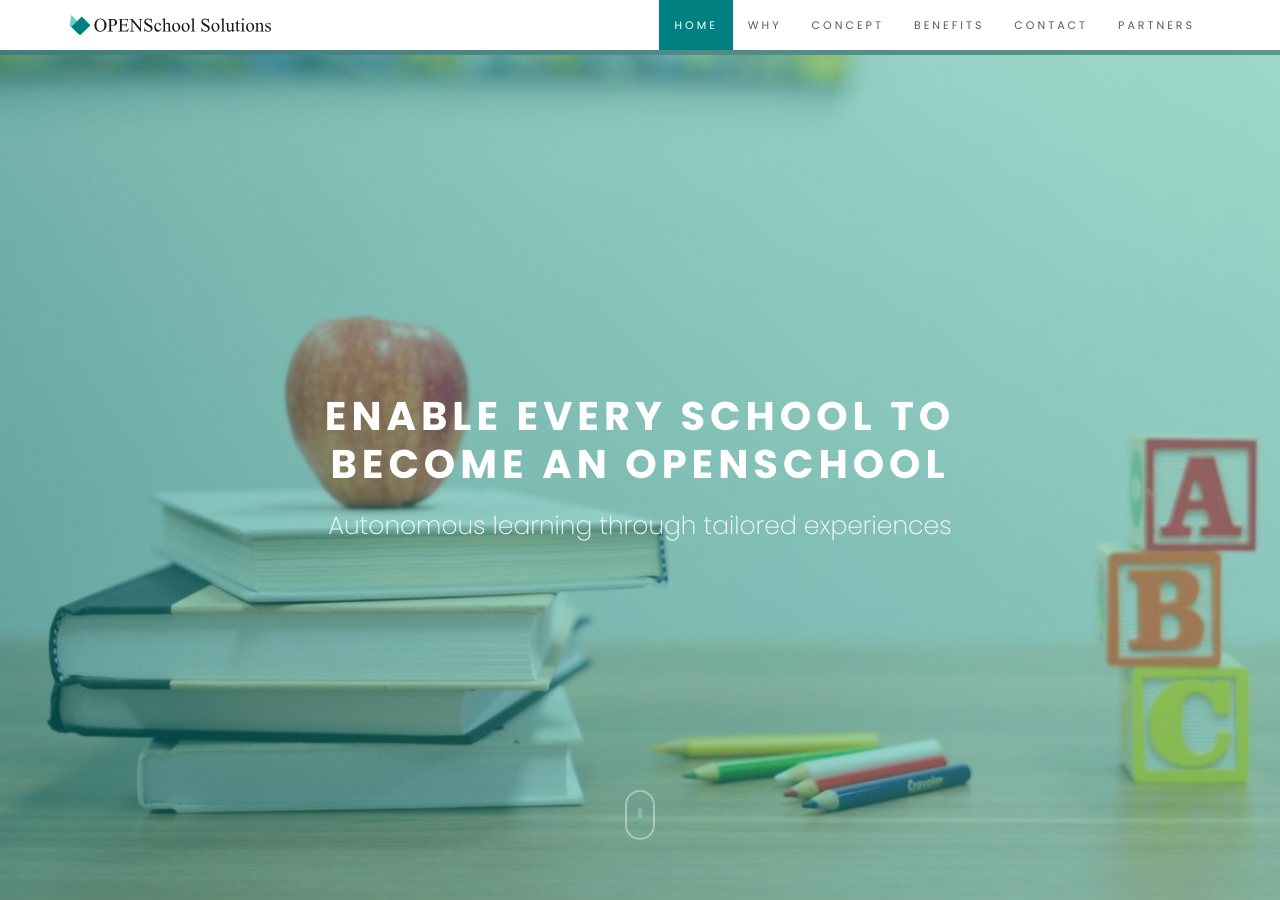
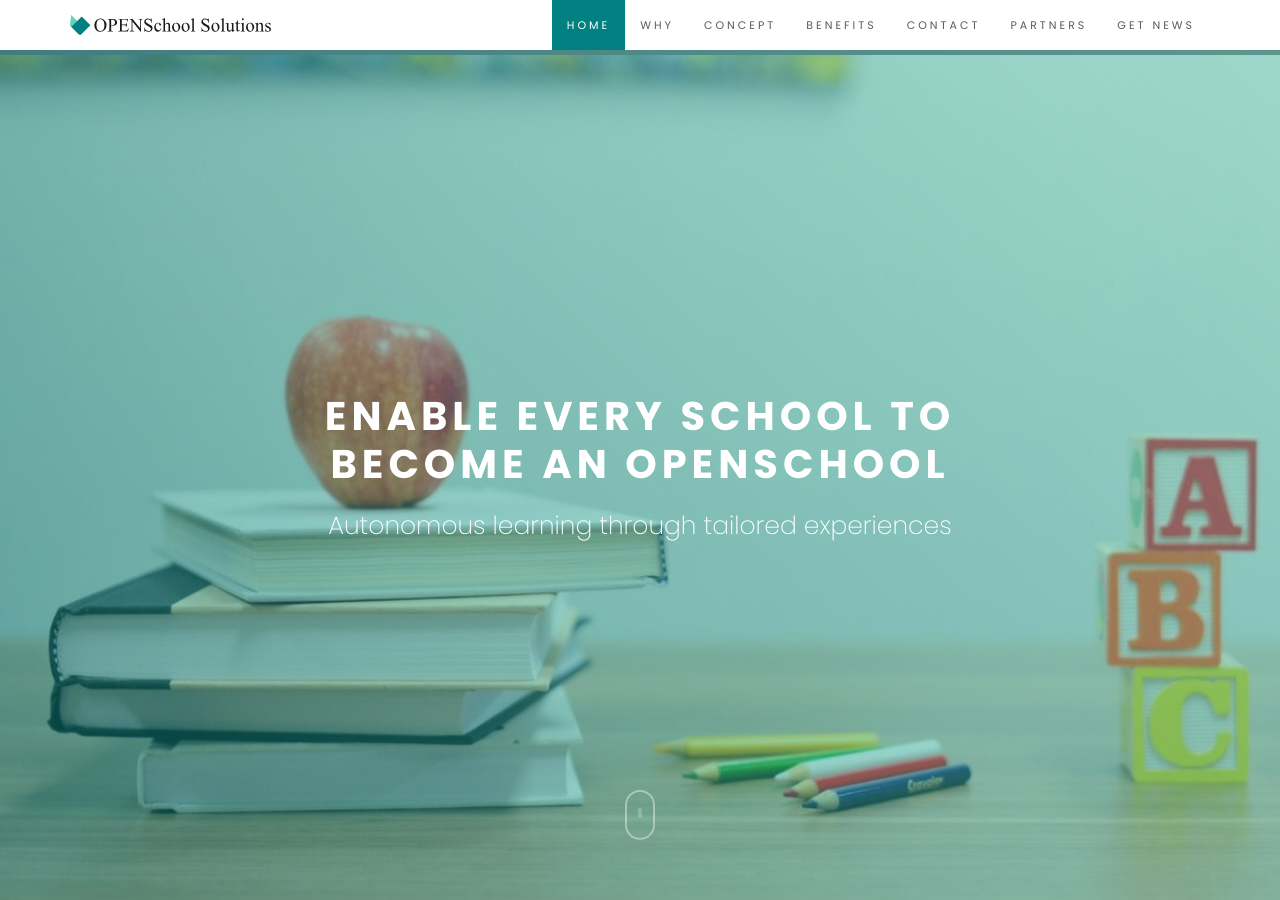
Before and after one commit to openschoolsolutions/openschoolsolutions.github.io, a Jekyll site: the page built from index.html, in a window 1280 px wide and 900 px high. Built offline with Jekyll 4.4.1, drawn with Linux system fonts in a browser that asks for light colours; a script that is not in the unit is left out; comment, search, counter and statistics services are not loaded.

Commit message:
Update index.html
Added Button for Newsletter in top navbar.

```diff
--- a/index.html
+++ b/index.html
@@ -33,6 +33,7 @@ layout: default
 					<li><a href="#benefits">Benefits</a></li>
 					<li><a href="#contact">Contact</a></li>
 					<li><a href="#partners">Partners</a></li>
+					<li><a href="#newsletter">Get News</a></li>
 				</ul>
 			</div>
 
```
